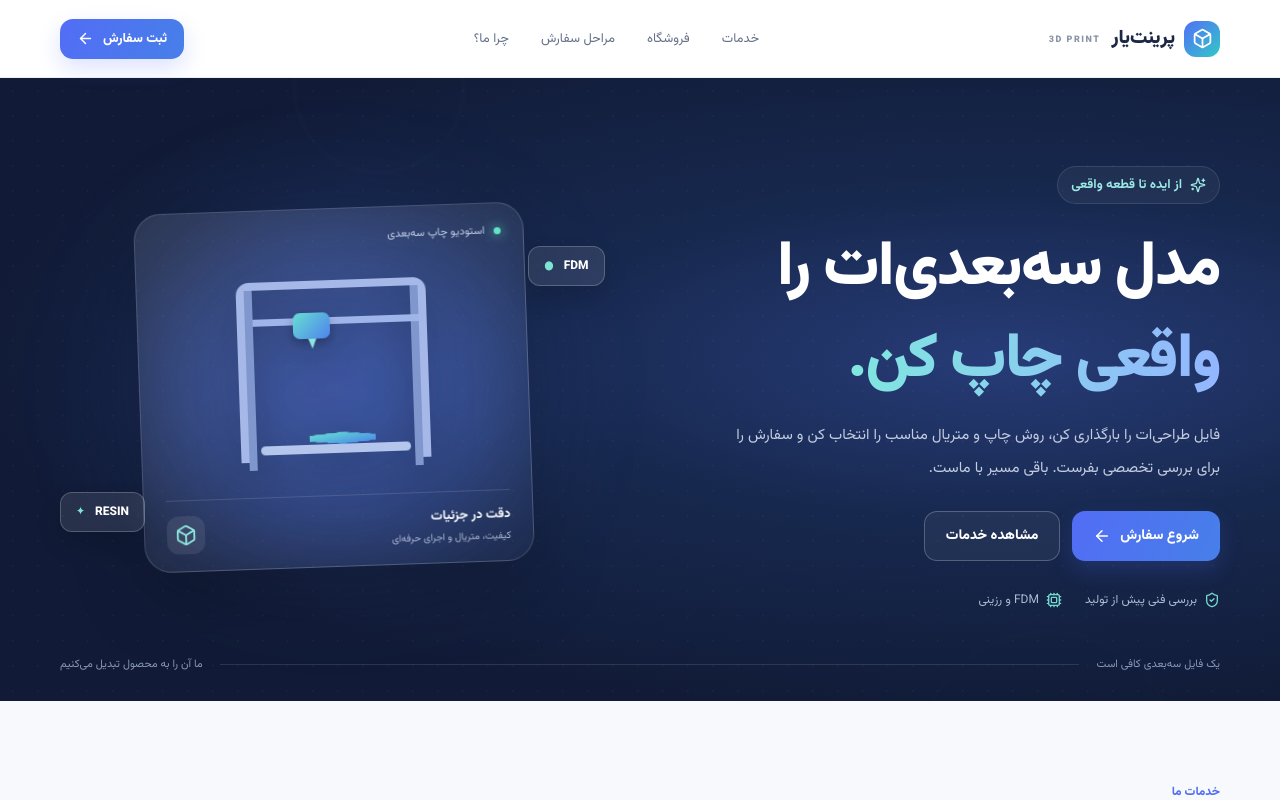
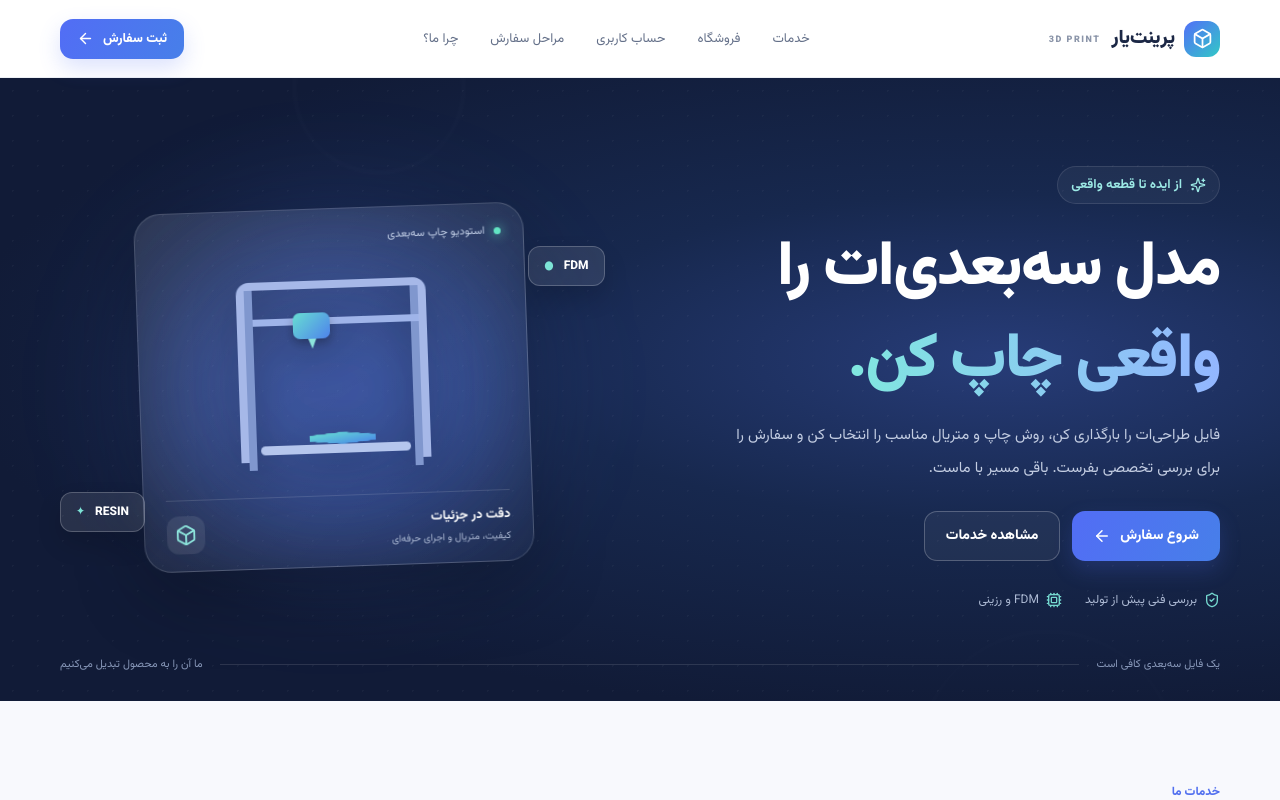
Before and after one commit to alinajd1377/3d-print-platform, a Next.js app in the folder frontend/: page / in a window 1280 px wide. Shown: the top 800 px of the page. Built offline with nearby package versions, Linux system fonts and the light colour scheme.

Commit message:
Add customer account entry to homepage navigation

```diff
--- a/frontend/app/page.tsx
+++ b/frontend/app/page.tsx
@@ -10,7 +10,7 @@ export default function Home() {
   return <>
     <header className="topbar"><div className="container nav">
       <a className="logo" href="/"><span className="logo-mark"><Box size={21}/></span> پرینت‌یار <small>3D PRINT</small></a>
-      <nav className="navlinks"><a href="#services">خدمات</a><a href="/store">فروشگاه</a><a href="#steps">مراحل سفارش</a><a href="#why">چرا ما؟</a></nav>
+      <nav className="navlinks"><a href="#services">خدمات</a><a href="/store">فروشگاه</a><a href="/account">حساب کاربری</a><a href="#steps">مراحل سفارش</a><a href="#why">چرا ما؟</a></nav>
       <a className="btn nav-cta" href="/order">ثبت سفارش <ArrowLeft size={17}/></a>
     </div></header>
     <main>
```
